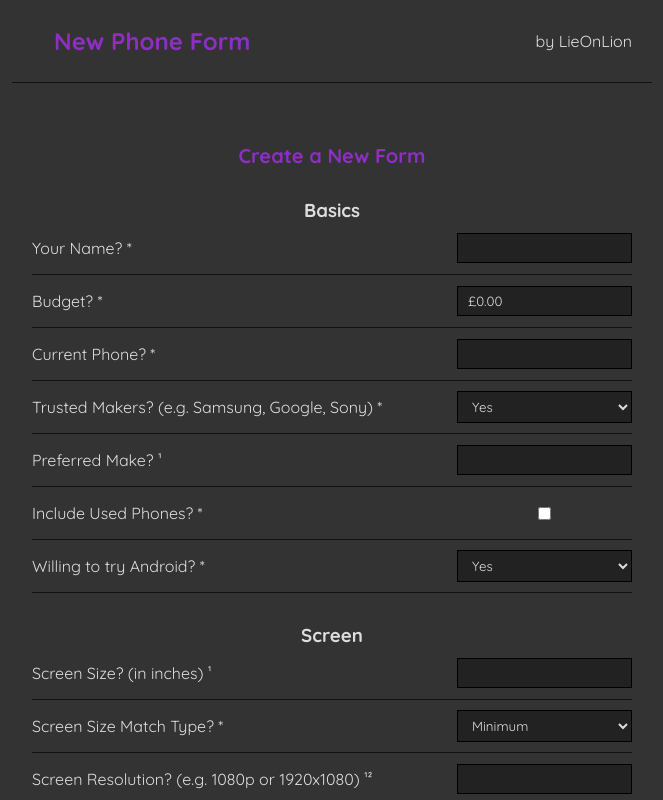
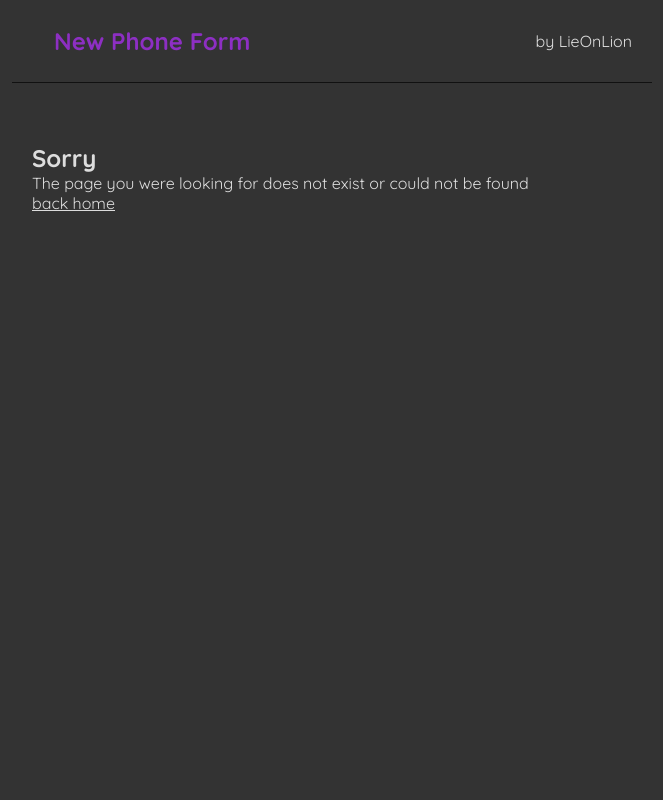
Before and after one commit to LieOnLion/new-phone-form, a React (Vite) app: page / in a window 1280 px wide. Shown: the top 800 px of the page, without its empty margins (308-971 px from the left). Built offline with nearby package versions, Linux system fonts and the light colour scheme.

Commit message:
yup, its fixed

```diff
--- a/src/App.jsx
+++ b/src/App.jsx
@@ -9,7 +9,7 @@ function App() {
       <Navbar />
       <div className="content">
         <Routes>
-          <Route exact path="/" element={ <Home /> }></Route>
+          <Route exact path="/new-phone-form/" element={ <Home /> }></Route>
           <Route path="*" element={ <NotFound /> }></Route>
         </Routes>
       </div>
```
